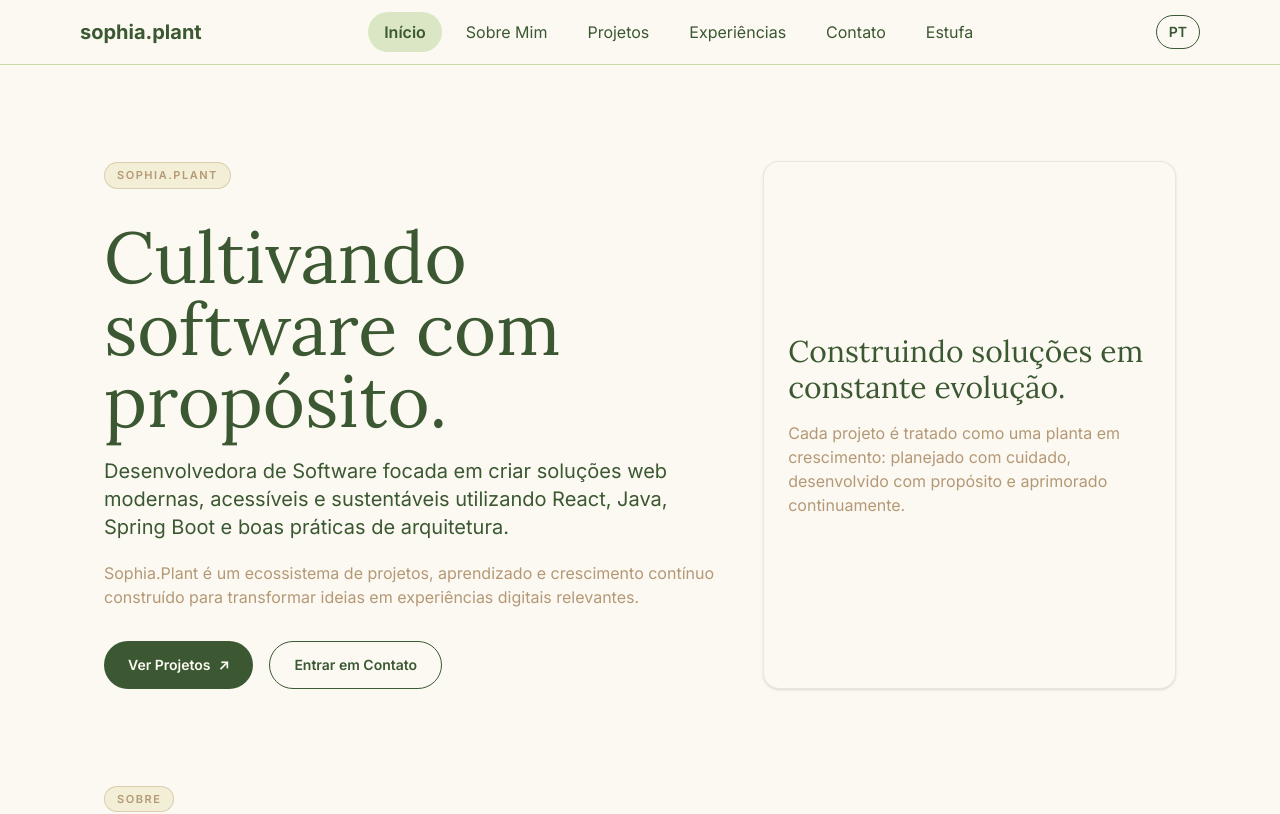
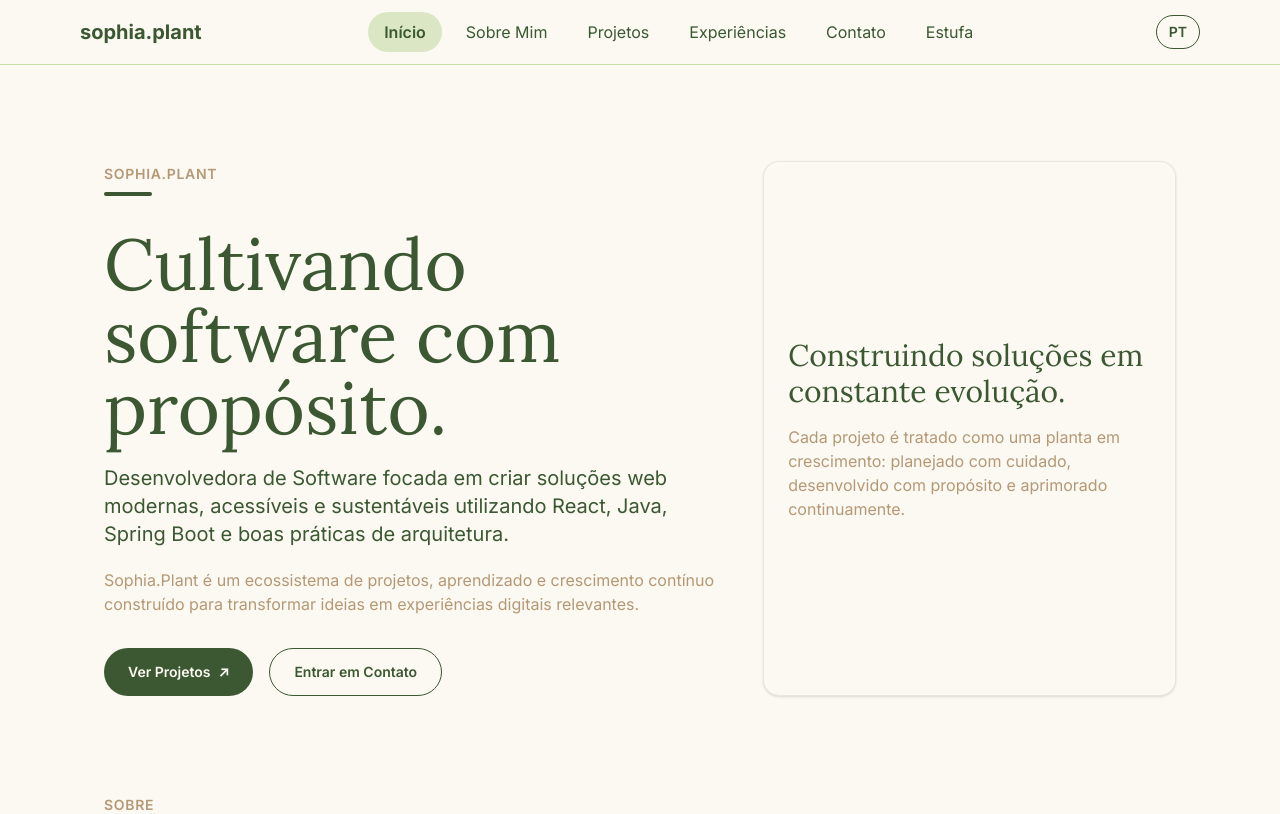
Before and after one commit to sophiaferreira1a/sophia.plant, a React (Vite) app in the folder sophia-plant/: page / in a window 1280 px wide. Shown: the top 814 px of the page. Built offline with nearby package versions, Linux system fonts and the light colour scheme.

Commit message:
fix(Tag): Modifica formato do componente

```diff
--- a/sophia-plant/src/components/ui/Tag.jsx
+++ b/sophia-plant/src/components/ui/Tag.jsx
@@ -1,7 +1,13 @@
-export default function Tag({ children, className = "" }) {
+function Tag({ children, className = "" }) {
     return (
-        <span className={`inline-flex items-center rounded-full border border-soil/40 bg-sand/40 px-3 py-1 text-[11px] font-semibold uppercase tracking-[0.14em] text-soil ${className}`}>
-            {children}
-        </span>
+        <div className={`inline-flex flex-col ${className}`}>
+            <span className="text-sm font-semibold uppercase tracking-wider text-soil">
+                {children}
+            </span>
+
+            <span className="mt-2 h-1 w-12 rounded-full bg-leaf" />
+        </div>
     );
 }
+
+export default Tag;
```
